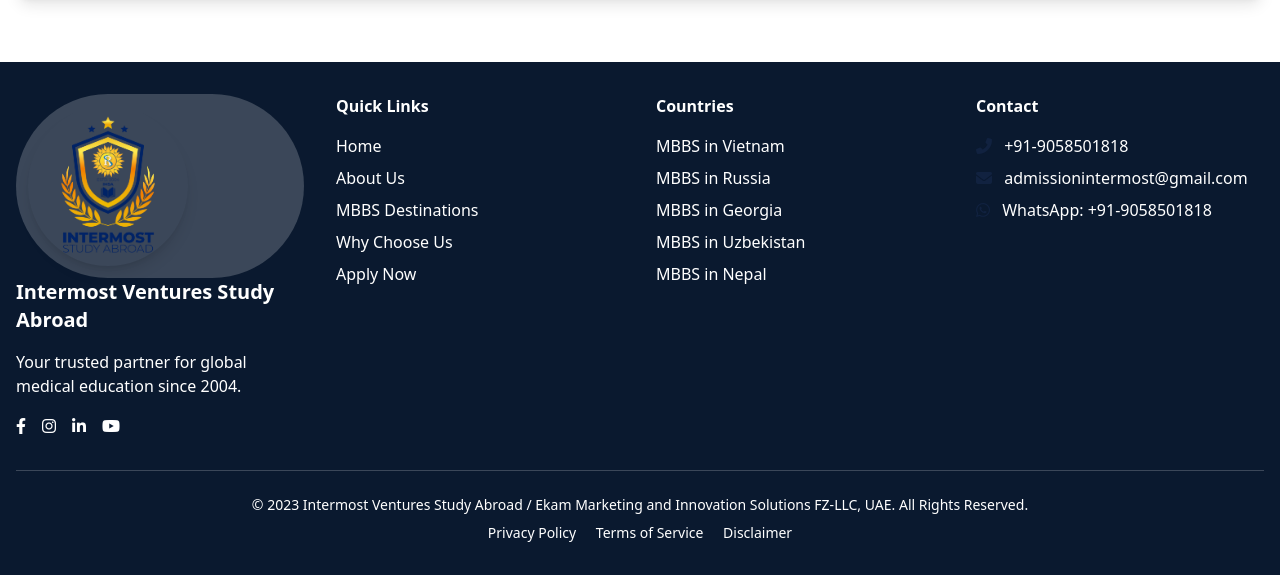
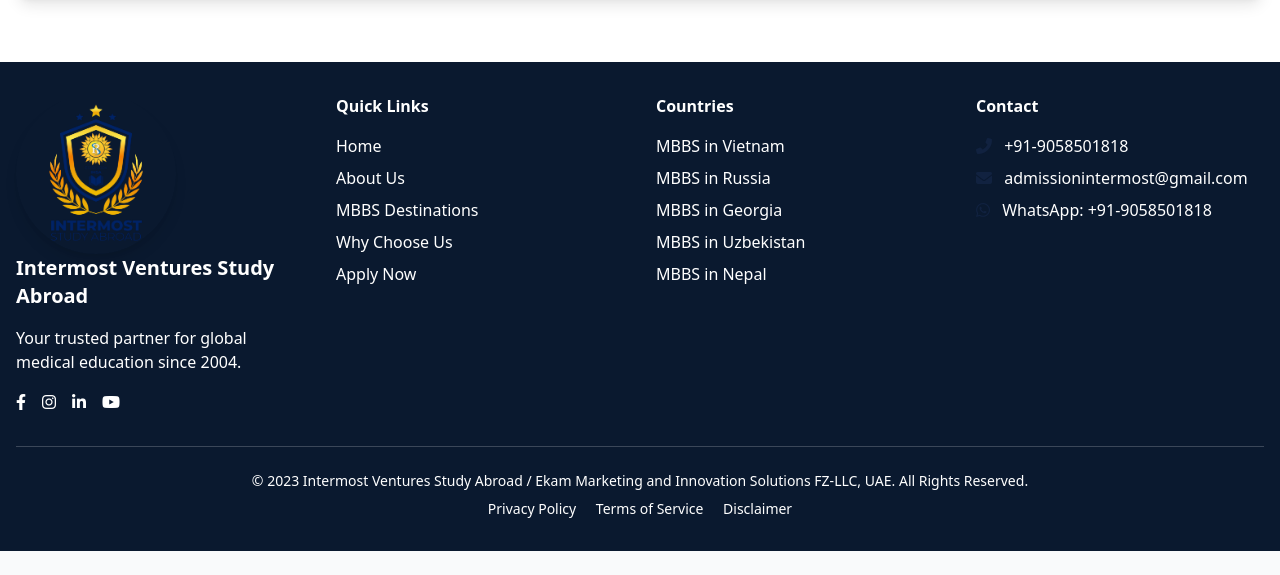
Before and after one commit to Tejaso7/Intermost-website, a plain HTML site: page index.html in a window 1280 px wide. Shown: the part 10030-10605 px from the top of the page. After the commit the page ends 10581 px from the top, so only its background shows below. Drawn offline with nearby package versions, Linux system fonts and the light colour scheme.

Commit message:
Update index.html

```diff
--- a/index.html
+++ b/index.html
@@ -1347,7 +1347,7 @@
         <div class="container mx-auto px-4">
             <div class="grid grid-cols-1 md:grid-cols-4 gap-8">
                 <div>
-                    <div class="bg-white bg-opacity-20 p-3 rounded-full">
+                    <div class="rounded">
                     <img src="images/logo/logo.png" alt="Intermost Logo" style="height:10rem;width:auto;" class="rounded-full shadow-lg">
 
 
```
